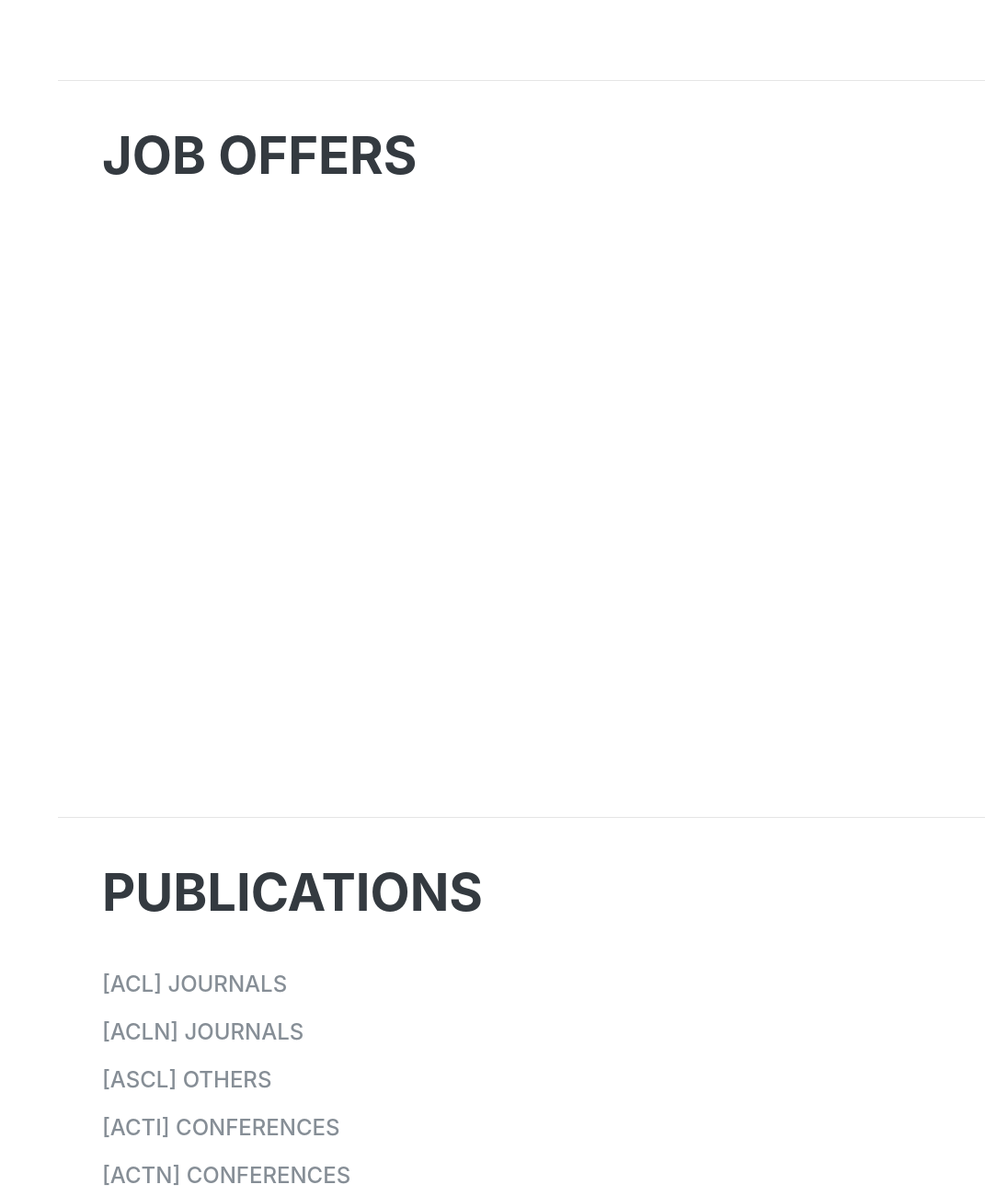
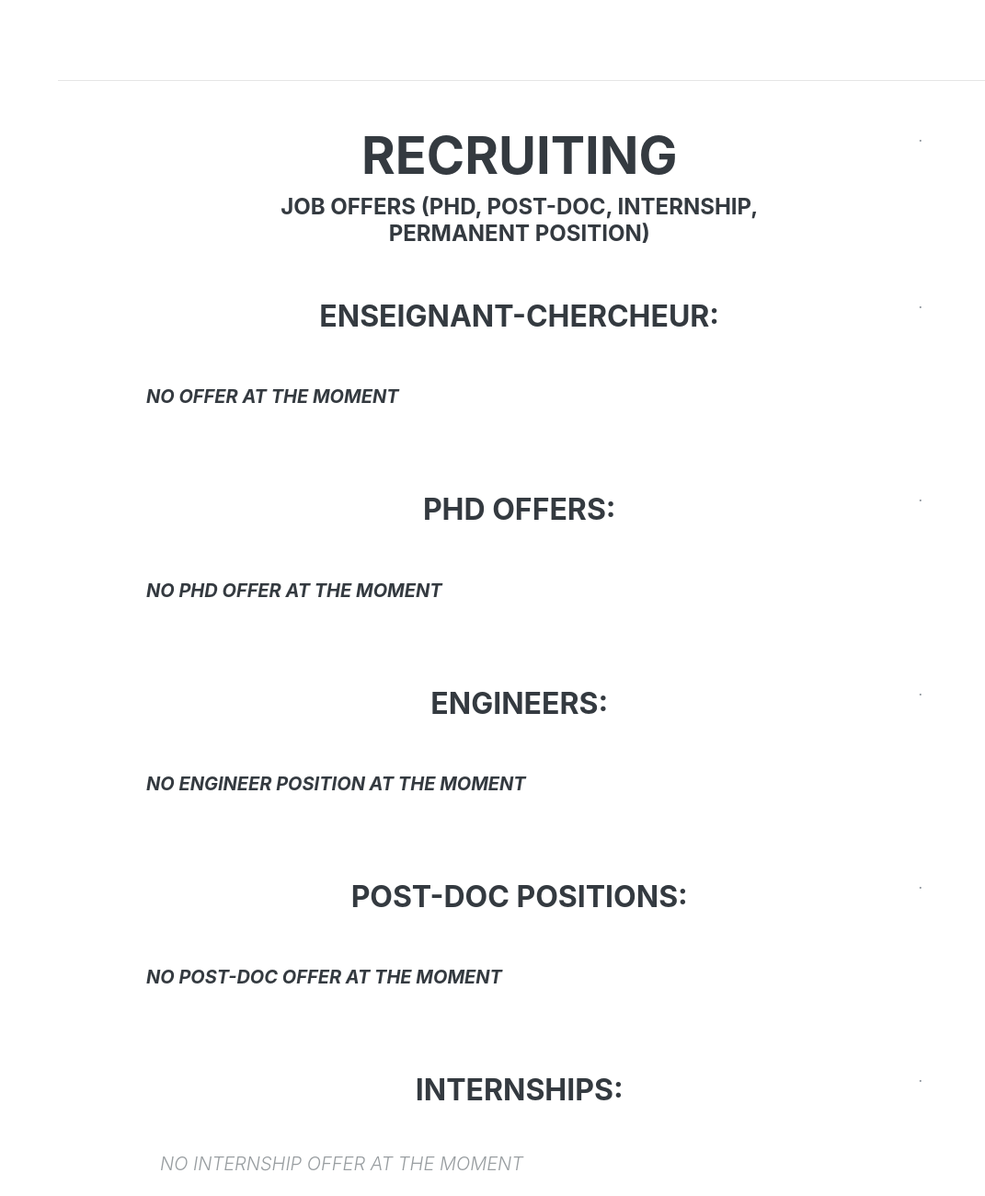
Before and after one commit to umrlastig/acte, a plain HTML site: page index.html in a window 1280 px wide. Shown: the part 4560-5860 px from the top of the page at 92% size, without its empty margins (209-1280 px from the left). Drawn offline with nearby package versions, Linux system fonts and the light colour scheme; no server answers; a web font is replaced by a local one.

Commit message:
Recruiting

```diff
--- a/index.html
+++ b/index.html
@@ -210,14 +210,80 @@ radiométrie, métrologie, étalonnage, (géo)localisation, descripteurs, appari
 
 <hr class="m-0">
 
+
 <section class="resume-section p-3 p-lg-5 d-flex justify-content-center" id="recruiting">
-<div class="w-100">
-<h2 class="mb-5 lang-en">Job offers</h2>
-<h2 class="mb-5 lang-fr">Offres d'emploi</h2>
-<ul class="fa-ul mb-0" id="recruiting-container">
-</ul>
-</div>
-</section>
+    <div class="container">
+      <div class="row title text-center">
+          <div class="col-lg-8 mx-auto">
+				<h2 class="margin-top lang-en">Recruiting</h2>
+				<h4 class="mt-2 mb-5 lang-en">Job offers (PhD, post-doc, internship, permanent position)</h4>
+				<h2 class="margin-top lang-fr">Offres d'emploi</h2>
+				<h4 class="mt-2 mb-5 lang-fr">Offres d'emploi (thèse, post-doc, stage, poste permanent)</h4>
+          </div>
+        </div>
+        <!-- ========================================================================================== -->
+        <!--    Enseignant chercheur     -->
+				<div class="row title text-center">
+          <div class="col-lg-8 mx-auto">
+  					<h3 class="mt-2 mb-5 lang-en">Enseignant-chercheur:</h3>
+  					<h3 class="mt-2 mb-5 lang-fr">Enseignant-chercheur:</h3>
+  				</div>
+  			</div>
+  			<div class="row list-group" id="ec-offers">
+  					<h5 class="mt-2 mb-5 lang-en" style='padding-left:48px;font-style: italic;'>no offer at the moment</h5>
+  					<h5 class="mt-2 mb-5 lang-fr" style='padding-left:48px;font-style: italic;'>aucune offre en ce moment</h5>
+      	</div>
+        <!-- ========================================================================================== -->
+        <!--    Thèses     -->
+ 				<div class="row title text-center" style="padding-top:36px;">
+            <div class="col-lg-8 mx-auto">
+  					   <h3 class="mt-2 mb-5 lang-en">PhD offers:</h3>
+  					   <h3 class="mt-2 mb-5 lang-fr">Thèses:</h3>
+  				  </div>
+ 				</div>
+  			<div class="row list-group" id="phd-offers">
+  				  <h5 class="mt-2 mb-5 lang-en" style='padding-left:48px;font-style: italic;'>no PhD offer at the moment</h5>
+  				  <h5 class="mt-2 mb-5 lang-fr" style='padding-left:48px;font-style: italic;'>aucune offre de thèse en ce moment</h5>
+      	</div>
+		 <!-- ========================================================================================== -->
+        <!--    Ingénieurs     -->
+ 				<div class="row title text-center" style="padding-top:36px;">
+            <div class="col-lg-8 mx-auto">
+  					   <h3 class="mt-2 mb-5 lang-en">Engineers:</h3>
+  					   <h3 class="mt-2 mb-5 lang-fr">Ingénieurs:</h3>
+  				  </div>
+ 				</div>
+  			<div class="row list-group" id="inge-offers">
+  				  <h5 class="mt-2 mb-5 lang-en" style='padding-left:48px;font-style: italic;'>no engineer position at the moment</h5>
+  				  <h5 class="mt-2 mb-5 lang-fr" style='padding-left:48px;font-style: italic;'>aucune offre d'ingénieur en ce moment</h5>
+      	</div>
+
+        <!-- ========================================================================================== -->
+        <!--    Postdoc     -->
+  			<div class="row title text-center" style="padding-top:36px;">
+            <div class="col-lg-8 mx-auto">
+                <h3 class="mt-2 mb-5 lang-en">Post-doc positions:</h3>
+                <h3 class="mt-2 mb-5 lang-fr">Post-doc:</h3>
+            </div>
+        </div>
+        <div class="row list-group" id="postdoc-offers">
+  					<h5 class="mt-2 mb-5 lang-en" style='padding-left:48px;font-style: italic;'>no Post-doc offer at the moment</h5>
+  					<h5 class="mt-2 mb-5 lang-fr" style='padding-left:48px;font-style: italic;'>aucune offre de post-doc en ce moment</h5>
+  			</div>
+  			<!-- ========================================================================================== -->
+        <!--    Stages     -->
+        <div class="row title text-center" style="padding-top:36px;">
+            <div class="col-lg-8 mx-auto">
+  					   <h3 class="mt-2 mb-5 lang-en">Internships:</h3>
+  					   <h3 class="mt-2 mb-5 lang-fr">Stages:</h3>
+  					</div>
+  			</div>
+  			<div class="list-group" id="intern">
+  					<h5 class="light muted lang-en" style='padding-left:48px;font-style: italic;'>no internship offer at the moment</h5>
+  					<h5 class="light muted lang-fr" style='padding-left:48px;font-style: italic;'>aucune offre en ce moment</h5>
+  			</div>
+      </div>
+  	</section>
 
 <hr class="m-0">
 
--- a/js/recruiting.js
+++ b/js/recruiting.js
@@ -56,19 +56,7 @@ function parseCSVfile() {
 					}
 					else{
 						if(row.data[0].team == "ACTE"){
-							var parent = document.getElementById("intern-acte");
-							divForJob(parent, row.data);
-						}
-						else if(row.data[0].team == "MEIG"){
-							var parent = document.getElementById("intern-meig");
-							divForJob(parent, row.data);
-						}
-						else if(row.data[0].team == "STRUDEL"){
-							var parent = document.getElementById("intern-strudel");
-							divForJob(parent, row.data);
-						}
-						else if(row.data[0].team == "GEOVIS"){
-							var parent = document.getElementById("intern-geovis");
+							var parent = document.getElementById("intern");
 							divForJob(parent, row.data);
 						}
 					}
```
